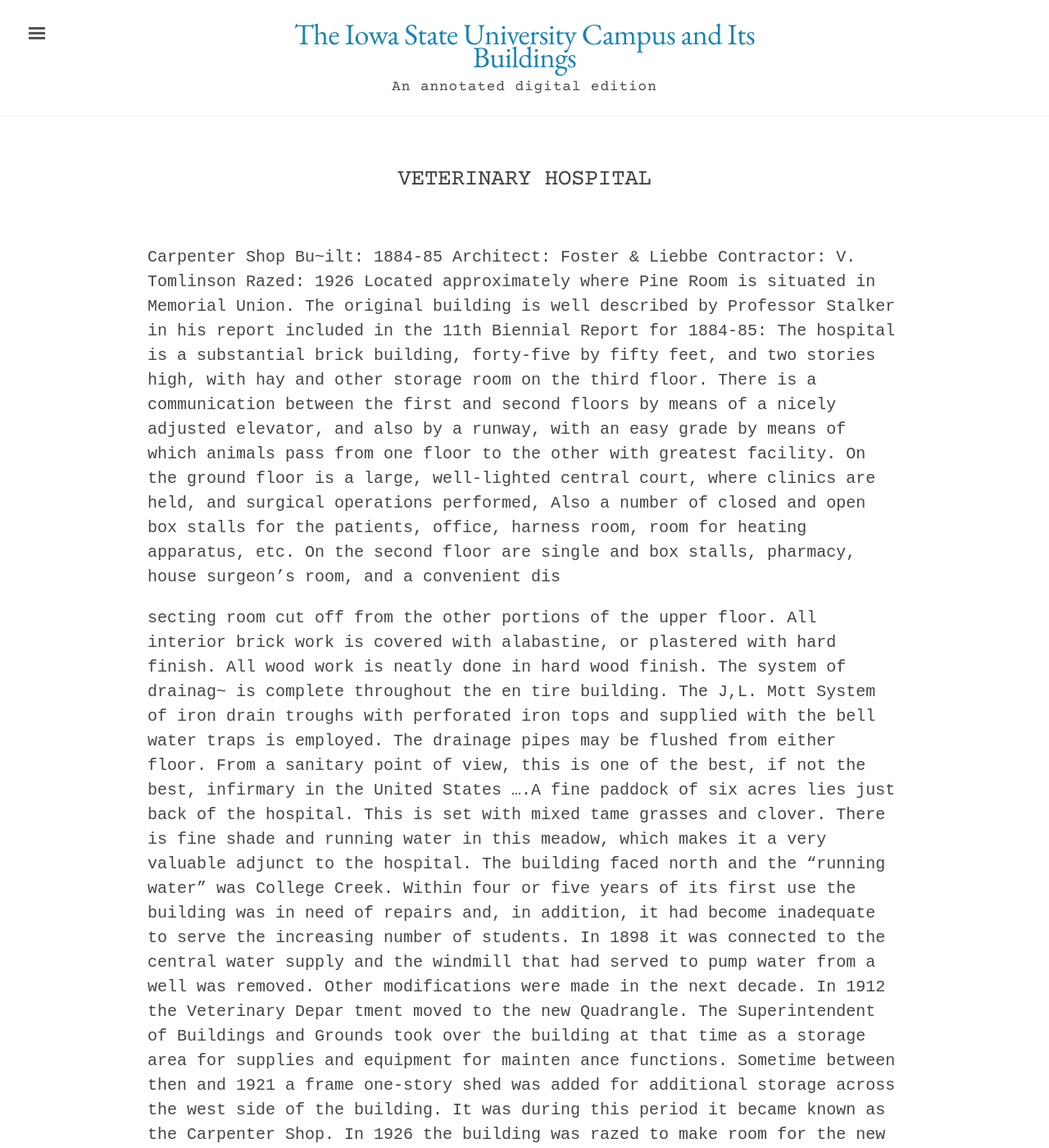
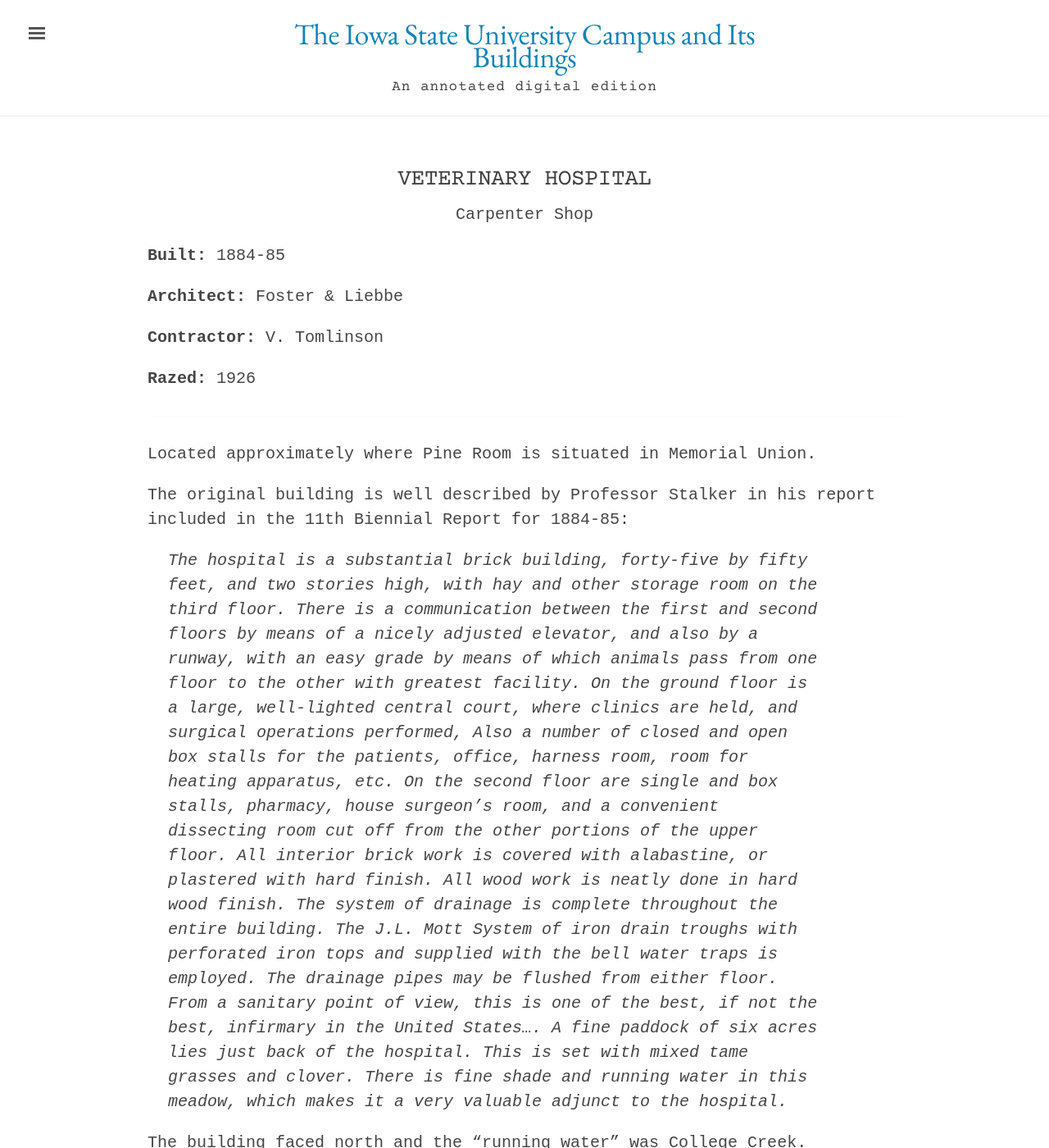
Before and after one commit to emanderson811/day-edition, a Jekyll site: the page built from _texts/buildings/219day-veterinary-hospital.md, in a window 1280 px wide and 1400 px high. Shown: the whole window at 82% size. Built offline with Jekyll 4.4.1, drawn with Linux system fonts in a browser that asks for light colours; some of the changed text lies outside the part shown.

Commit message:
Update 219day-veterinary-hospital.md

```diff
--- a/_texts/buildings/219day-veterinary-hospital.md
+++ b/_texts/buildings/219day-veterinary-hospital.md
@@ -14,14 +14,16 @@
 ---
 ---
 
-Carpenter Shop
-Bu~ilt: 1884-85 Architect: Foster & Liebbe Contractor: V. Tomlinson Razed: 1926
 Located approximately where Pine Room is situated in Memorial Union.
+
 The original building is well described by Professor Stalker in his report included in the 11th Biennial Report for 1884-85:
-The hospital is a substantial brick building, forty-five by fifty feet, and two stories high, with hay and other storage room on the third floor. There is a communication between the first and second floors by means of a nicely adjusted elevator, and also by a runway, with an easy grade by means of which animals pass from one floor to the other with greatest facility. On the ground floor is a large, well-lighted central court, where clinics are held, and surgical operations performed, Also a number of closed and open box stalls for the patients, office, harness room, room for heating apparatus, etc. On the second floor are single and box stalls, pharmacy, house surgeon's room, and a convenient dis
 
-secting room cut off from the other portions of the upper floor. All interior brick work is covered with alabastine, or plastered with hard finish. All wood work is neatly done in hard wood finish. The system of drainag~ is complete throughout the en tire building. The J,L. Mott System of iron drain troughs with perforated iron tops and supplied with the bell water traps is employed. The drainage pipes may be flushed from either floor. From a sanitary point of view, this is one of the best, if not the best, infirmary in the United States ....A fine paddock of six acres lies just back of the hospital. This is set with mixed tame grasses and clover. There is fine shade and running water in this meadow, which makes it a very valuable adjunct to the hospital.
+>The hospital is a substantial brick building, forty-five by fifty feet, and two stories high, with hay and other storage room on the third floor. There is a communication between the first and second floors by means of a nicely adjusted elevator, and also by a runway, with an easy grade by means of which animals pass from one floor to the other with greatest facility. On the ground floor is a large, well-lighted central court, where clinics are held, and surgical operations performed, Also a number of closed and open box stalls for the patients, office, harness room, room for heating apparatus, etc. On the second floor are single and box stalls, pharmacy, house surgeon's room, and a convenient dissecting room cut off from the other portions of the upper floor. All interior brick work is covered with alabastine, or plastered with hard finish. All wood work is neatly done in hard wood finish. The system of drainage is complete throughout the entire building. The J.L. Mott System of iron drain troughs with perforated iron tops and supplied with the bell water traps is employed. The drainage pipes may be flushed from either floor. From a sanitary point of view, this is one of the best, if not the best, infirmary in the United States.... A fine paddock of six acres lies just back of the hospital. This is set with mixed tame grasses and clover. There is fine shade and running water in this meadow, which makes it a very valuable adjunct to the hospital.
+
 The building faced north and the "running water" was College Creek.
-Within four or five years of its first use the building was in need of repairs and, in addition, it had become inadequate to serve the increasing number of students. In 1898 it was connected to the central water supply and the windmill that had served to pump water from a well was removed. Other modifications were made in the next decade. In 1912 the Veterinary Depar tment moved to the new Quadrangle.
-The Superintendent of Buildings and Grounds took over the building at that time as a storage area for supplies and equipment for mainten ance functions. Sometime between then and 1921 a frame one-story shed was added for additional storage across the west side of the building. It was during this period it became known as the Carpenter Shop.
+
+Within four or five years of its first use the building was in need of repairs and, in addition, it had become inadequate to serve the increasing number of students. In 1898 it was connected to the central water supply and the windmill that had served to pump water from a well was removed. Other modifications were made in the next decade. In 1912 the Veterinary Department moved to the new Quadrangle.
+
+The Superintendent of Buildings and Grounds took over the building at that time as a storage area for supplies and equipment for maintenance functions. Sometime between then and 1921 a frame one-story shed was added for additional storage across the west side of the building. It was during this period it became known as the Carpenter Shop.
+
 In 1926 the building was razed to make room for the new Memorial Union Building.
```
Also changed, not shown: other parts of _texts/buildings/219day-veterinary-hospital.md (+5 -5 lines).
